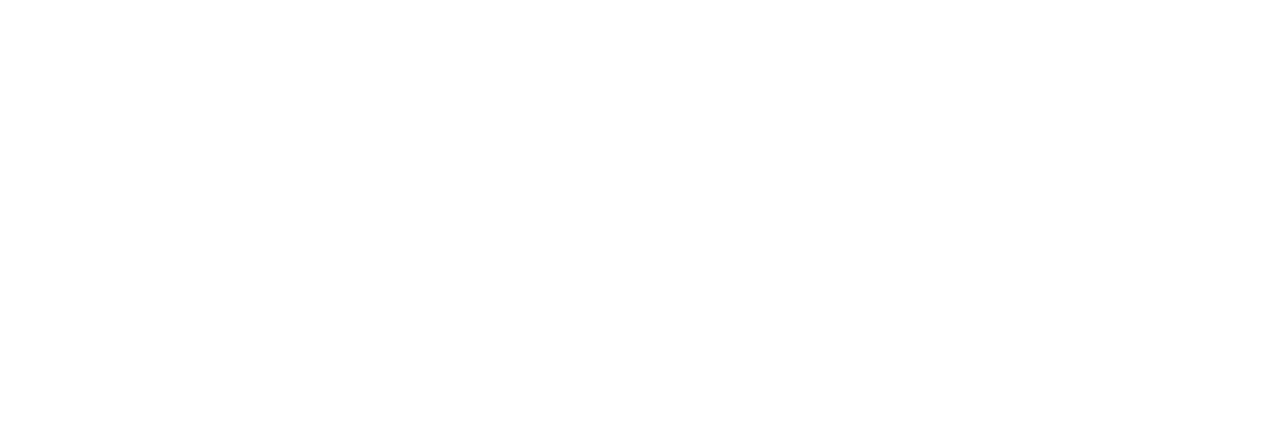
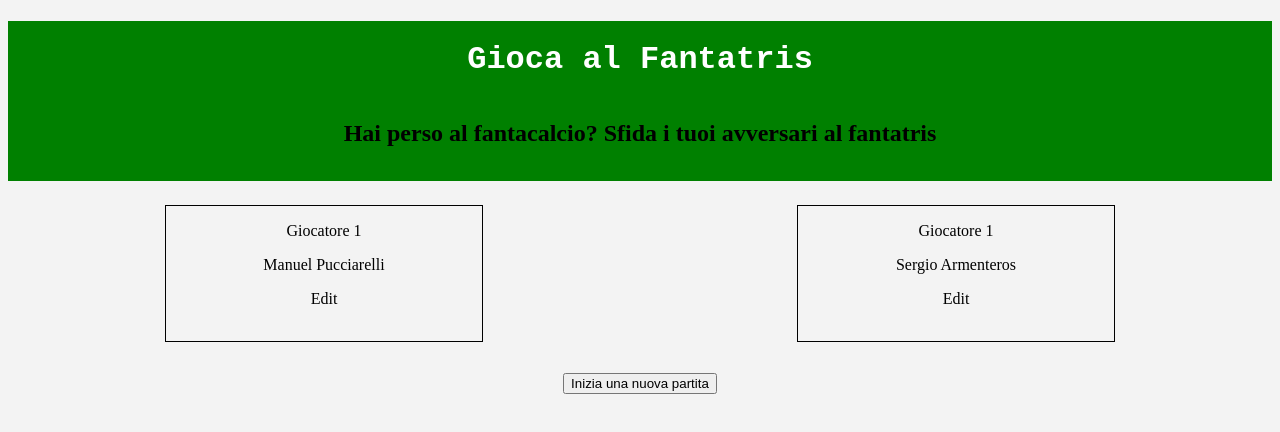
Before and after one commit to ggglni/fanta-tris, a plain HTML site: page indext.html in a window 1280 px wide. Drawn offline with Linux system fonts and the light colour scheme.

Commit message:
html structure without overlay

```diff
--- a/indext.html
+++ b/indext.html
@@ -4,9 +4,38 @@
     <meta charset="UTF-8">
     <meta http-equiv="X-UA-Compatible" content="IE=edge">
     <meta name="viewport" content="width=device-width, initial-scale=1.0">
+    <link href="style.css" rel='stylesheet'>
+    <script src='game.js'></script>
     <title>Fantatris</title>
 </head>
 <body>
+    <header>
+        <h1>Gioca al Fantatris</h1>
+        <h2>Hai perso al fantacalcio? Sfida i tuoi avversari al fantatris</h2>
+    </header>
+    <body>
+        <aside>
+
+        </aside>
+        <section id="tabellone">
+            <div id="giocatore">
+                <p>Giocatore 1</p>
+                <p id="nome-giocatore">Manuel Pucciarelli</p>
+                <p id="score"></p>
+                <p>Edit</p>
+            </div>
+            <div id="giocatore">
+                <p>Giocatore 1</p>
+                <p id="nome-giocatore">Sergio Armenteros</p>
+                <p id="score"></p>
+                <p>Edit</p>
+            </div>
+        </section>
+        <button>Inizia una nuova partita</button>
+        <section id="gioco-attivo"></section>
+
+
+    </body>
 
 </body>
 </html>
--- /dev/null
+++ b/style.css
@@ -0,0 +1,31 @@
+body {
+    text-align: center;
+    background-color: rgb(243, 243, 243);
+}
+
+
+header {
+    height: 10rem;
+    background-color: green;
+}
+
+header h1{
+    padding: 20px;
+    color: white;
+    font-family: 'Courier New', Courier, monospace;
+}
+
+#tabellone {
+    display: flex;
+    justify-content: space-around;
+    width: 100%;
+    height: 12rem;
+    margin: 0px auto;
+}
+
+#giocatore {
+    width: 25%;
+    height: 70%;
+    margin: 1.5rem;
+    border: 1px solid black;
+}
```
Also changed, not shown: game.js (added).
